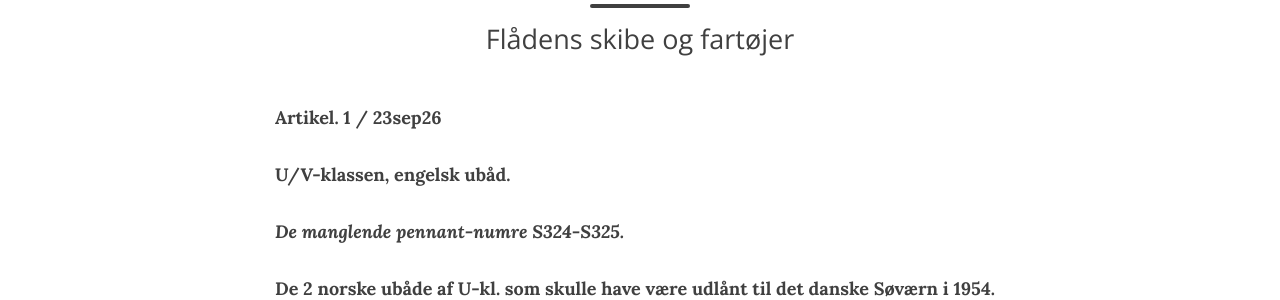
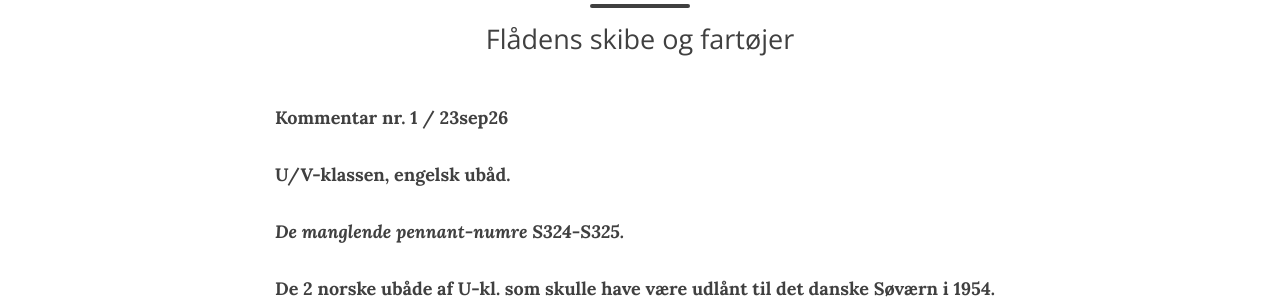
Before and after one commit to mex/fsof.dk, a Jekyll site: the page built from Kommentarer.md, in a window 1280 px wide and 900 px high. Shown: the part 197-497 px from the top of the window. Built offline with Jekyll 4.4.1, drawn with Linux system fonts in a browser that asks for light colours.

Commit message:
Update article title to comment number

```diff
--- a/Kommentarer.md
+++ b/Kommentarer.md
@@ -4,7 +4,7 @@ title: Kommentarer
 subtitle: Flådens skibe og fartøjer
 ---
 
-**Artikel. 1 / 23sep26**
+**Kommentar nr. 1 / 23sep26**
 
 
 **U/V-klassen, engelsk ubåd.**
```
